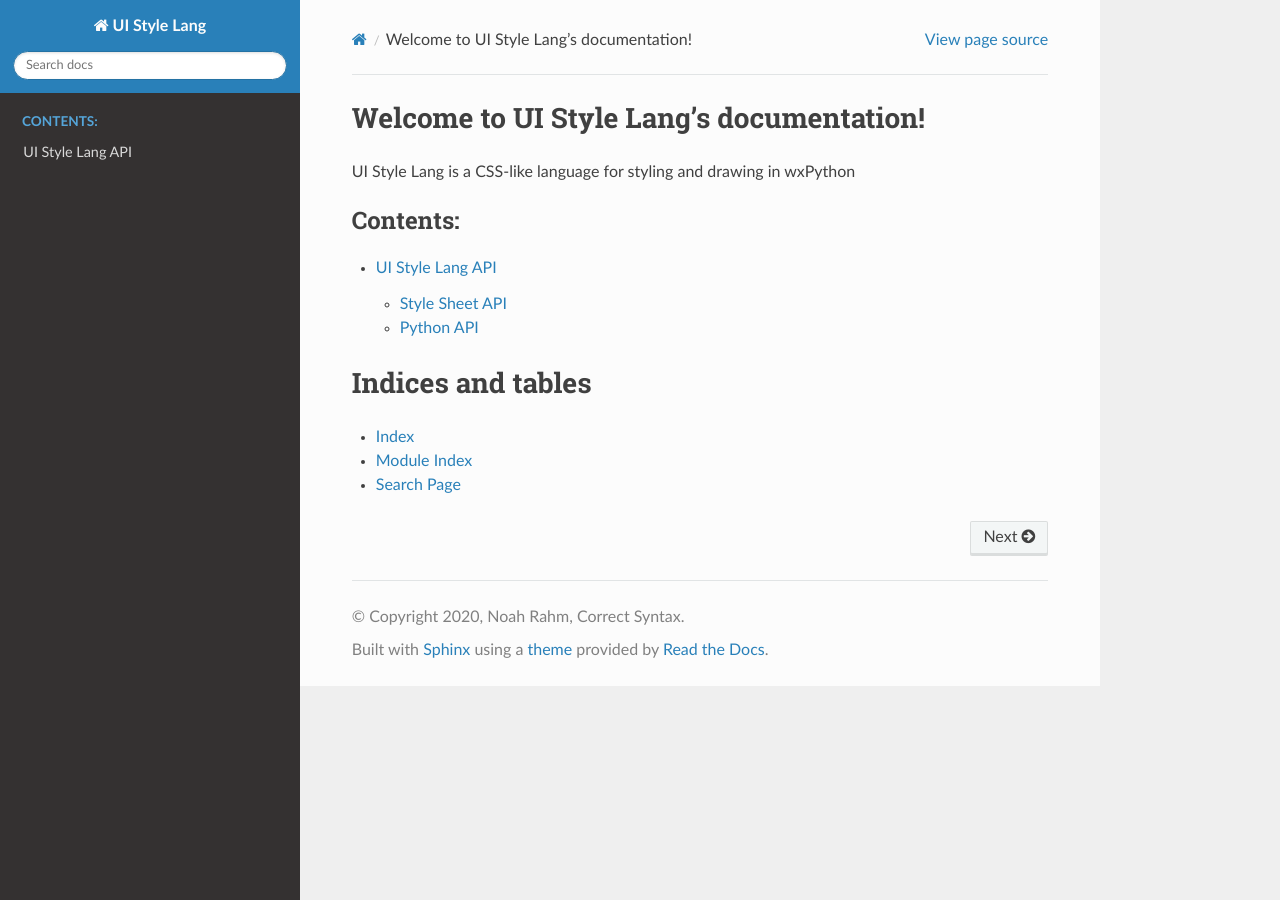
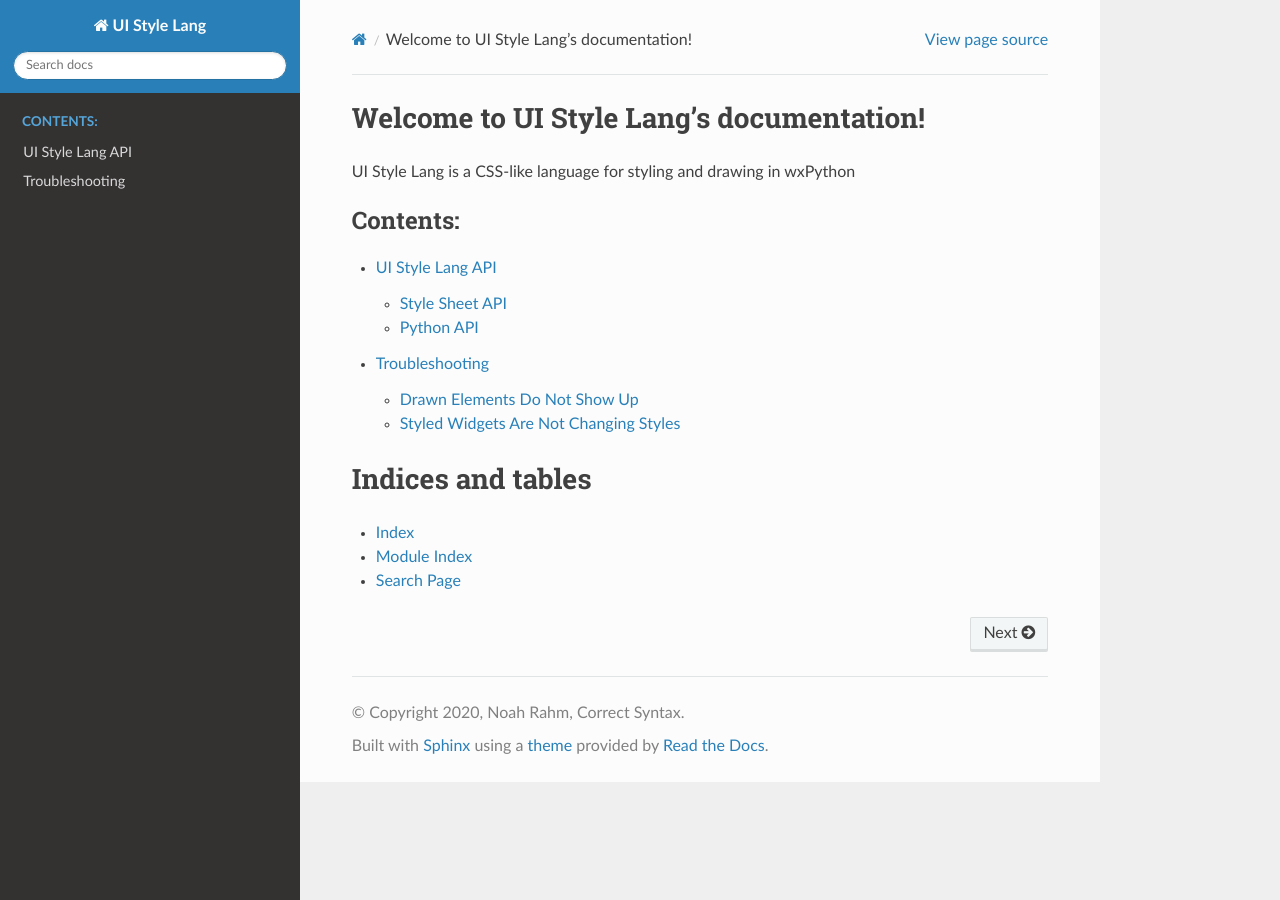
Before and after one commit to Correct-Syntax/ui-style-lang, a Sphinx documentation site: the page built from docs/source/index.rst, in a window 1280 px wide. Built offline with Sphinx 7.4.7 and the Read the Docs theme 2.0.0, drawn with Linux system fonts in a browser that asks for light colours; some of the changed lines change nothing that is shown.

Commit message:
added troubleshooting section to docs

```diff
--- a/docs/source/index.rst
+++ b/docs/source/index.rst
@@ -13,6 +13,7 @@
    :caption: Contents:
 
    api
+   troubleshooting
 
 
 
--- /dev/null
+++ b/docs/source/troubleshooting.rst
@@ -0,0 +1,60 @@
+===============
+Troubleshooting
+===============
+
+Here are some common problems and solutions you can try when working with the UI Style Lang API and you're having issues.
+
+
+Drawn Elements Do Not Show Up
+^^^^^^^^^^^^^^^^^^^^^^^^^^^^^
+
+**1. Check to make sure you have specified the `top`, `left`, `bottom` and `top` properties in your element declaration in the stylesheet.**
+
+.. code-block:: css
+
+   @style example {
+      width: 200px;
+      height: 200px;
+      top: 500px;
+      left: 400px;
+      border-color: grey;
+      border-width: 2px;
+      background-color: red;
+   }
+
+
+**2. Check to see if you intialized the element in the Python API.**
+
+.. code-block:: python
+
+    # "dc" here refers to the `UIStyleDC`
+    dc.InitShapeStyles('example')
+
+
+You will not see anything drawn unless you did both of the above. It is easy to forget, but be sure you have done so!
+
+
+Styled Widgets Are Not Changing Styles
+^^^^^^^^^^^^^^^^^^^^^^^^^^^^^^^^^^^^^^
+
+**1. Styling of the native wxPython widgets (used as the backend for the UI Style Lang's Styled Widgets) may not be supported on your platform.**
+
+UI Style Lang uses the wxPython native widgets as a backend for the styled widgets. Check to see if the given widget succeeded in styling the widget on your platform via the `ConfigureStyle` method:
+
+.. code-block:: python
+
+   ..
+   >> frm = UIStyleFrame(None,
+                       title="Hello World!",
+                       size=(400,275),
+                       name="main-frame")
+   ..
+   >> frm.ConfigureStyle()
+   >> False
+
+By default, the exampe above will return False because the default background color for UIStyleFrame (transparent) is not supported on most platforms.
+
+
+**2. Make sure the widget is visible.**
+
+The `UiStyleApp` background, `UIStyleFrames` and even `UIStylePanels` can be hidden from view by the `UIStyleDC` and other widgets placed inside them. Thus, any styling applied to them cannot be seen.
```
